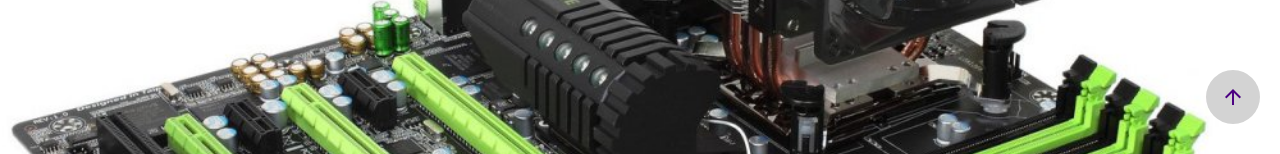
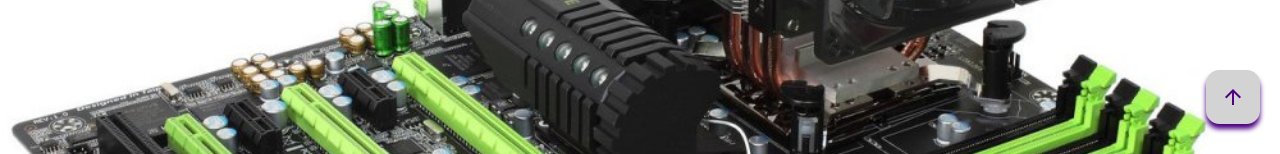
Before and after one commit to ignatyevnik/html-css, a plain HTML site: page index.html in a window 1280 px wide. Shown: the part 646-800 px from the top of the page. Drawn offline with Linux system fonts and the light colour scheme.

Commit message:
button up shadow added

```diff
--- a/css/styles.css
+++ b/css/styles.css
@@ -91,8 +91,9 @@ fieldset {
     bottom: 30px;
     padding: 15px;
     font-size: 30px;
-    border-radius: 50%;
+    border-radius: 25%;
     z-index: 10;
+    box-shadow: 0 5px 5px indigo;
 }
 
 .btn-clr {
```
